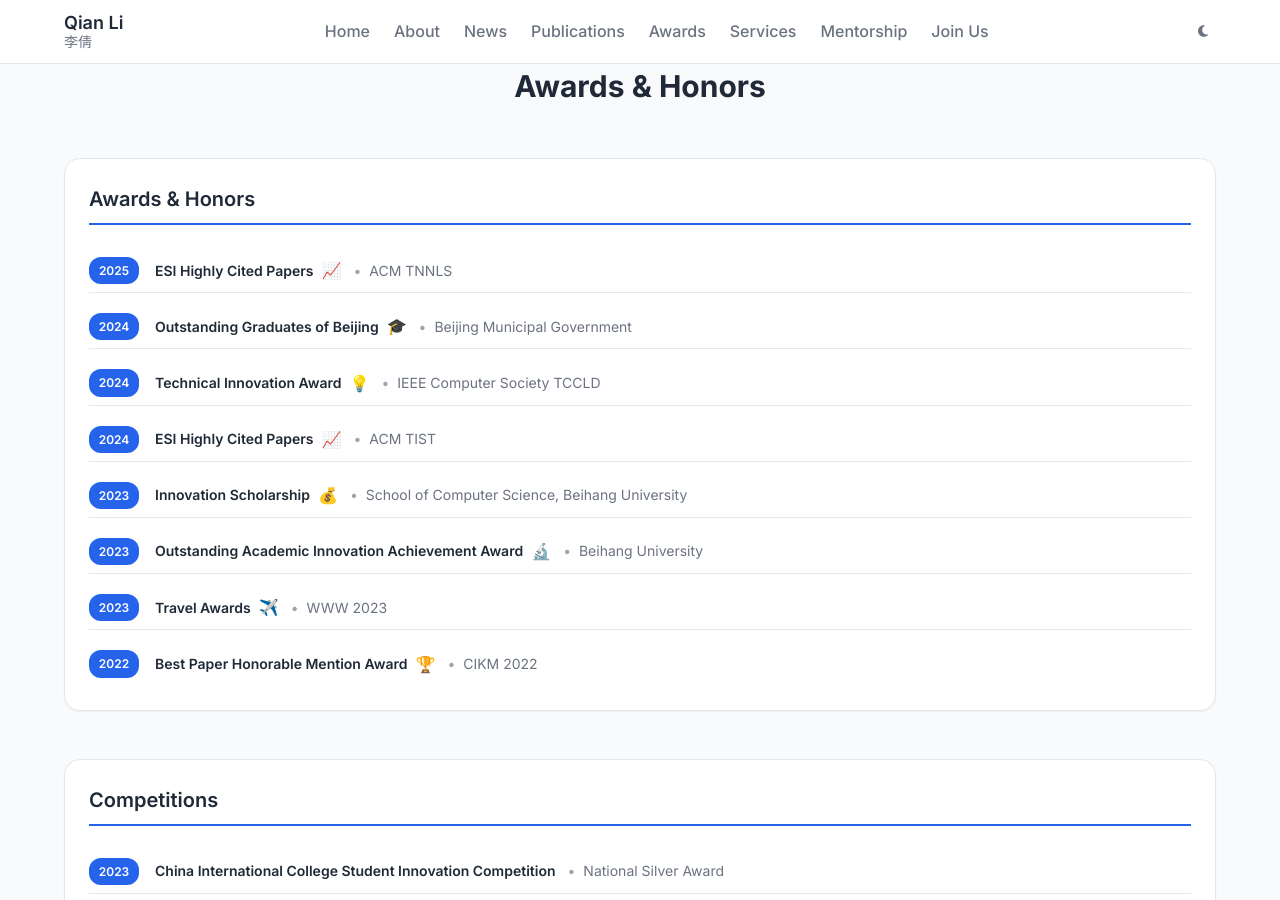
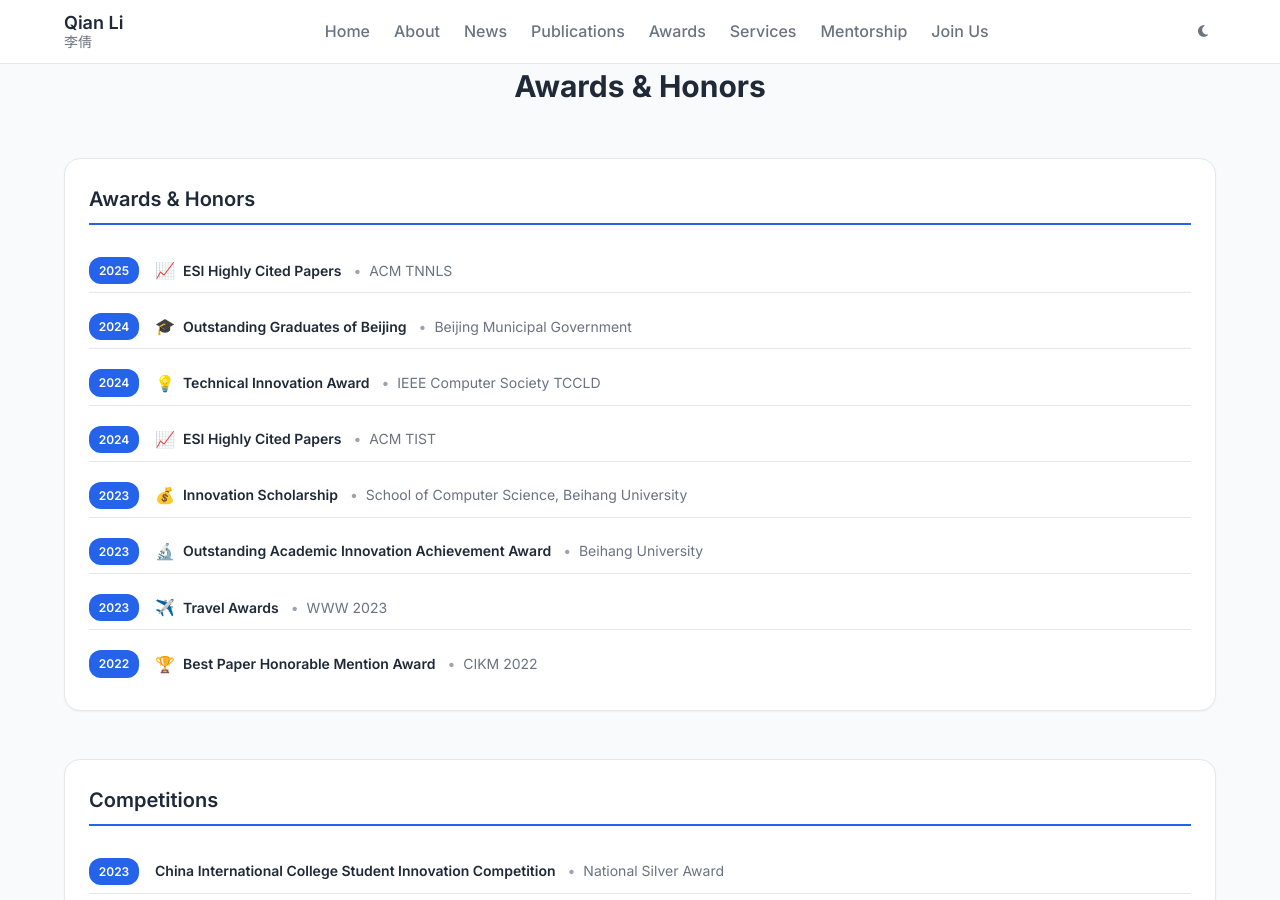
Before and after one commit to xiaoqian19940510/xiaoqian19940510.github.io, a Jekyll site: the page built from index.html, in a window 1280 px wide and 900 px high, scrolled down 4155 px. Built offline with Jekyll 4.4.1, drawn with Linux system fonts in a browser that asks for light colours; the list of posts is cut into pages by our own code.

Commit message:
Update index.html

```diff
--- a/index.html
+++ b/index.html
@@ -241,8 +241,8 @@ title: "Home"
                     <div class="award-item-compact">
                         <span class="award-year-badge">{{ award.year }}</span>
                         <div class="award-details">
+                            <span class="award-icon">{{ award.icon }}</span>
                             <span class="award-title">{{ award.title }}</span>
-                            <span class="award-icon">{{ award.icon }}</span>
                             <span class="award-org">{{ award.organization }}</span>
                         </div>
                     </div>
```
